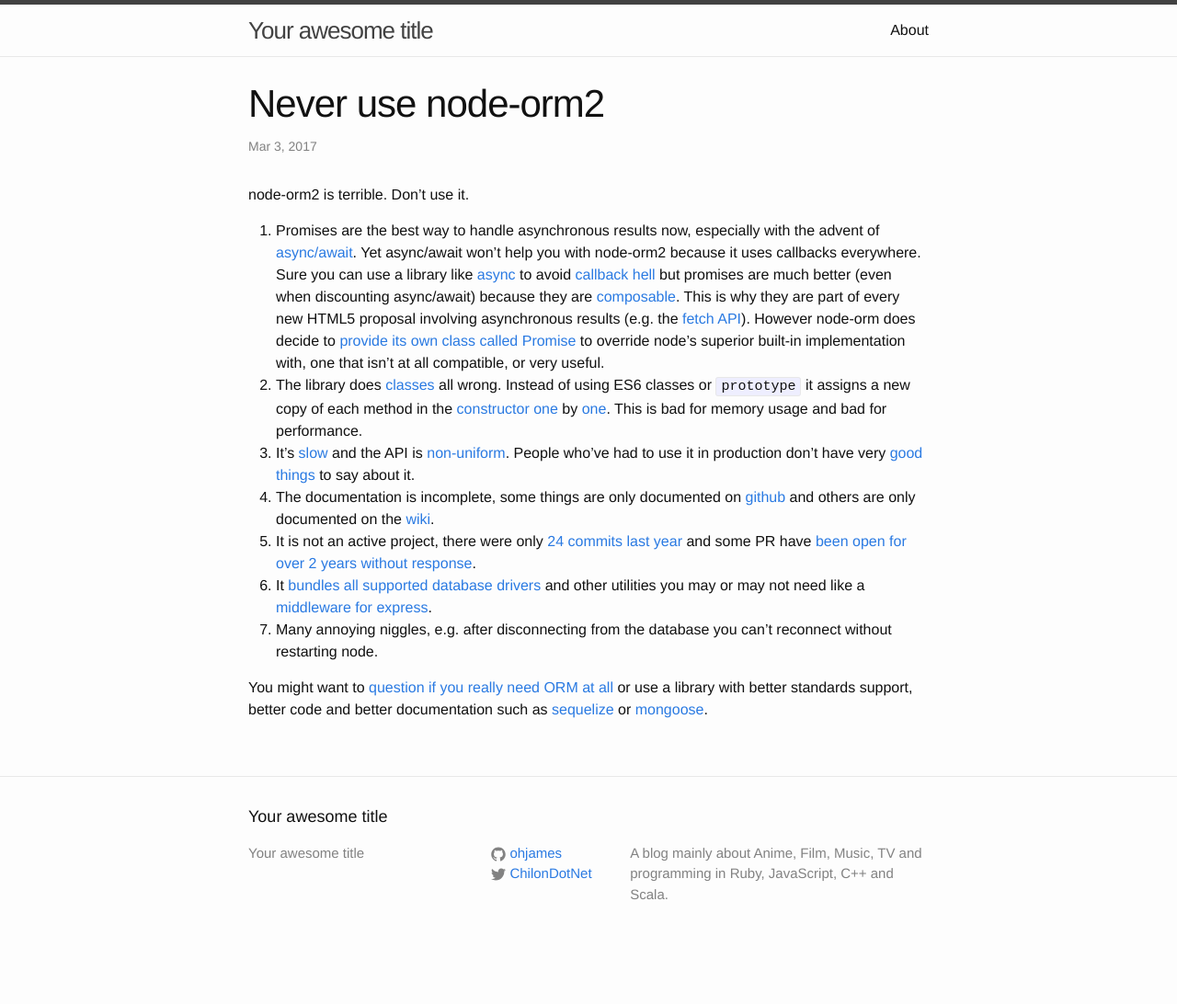
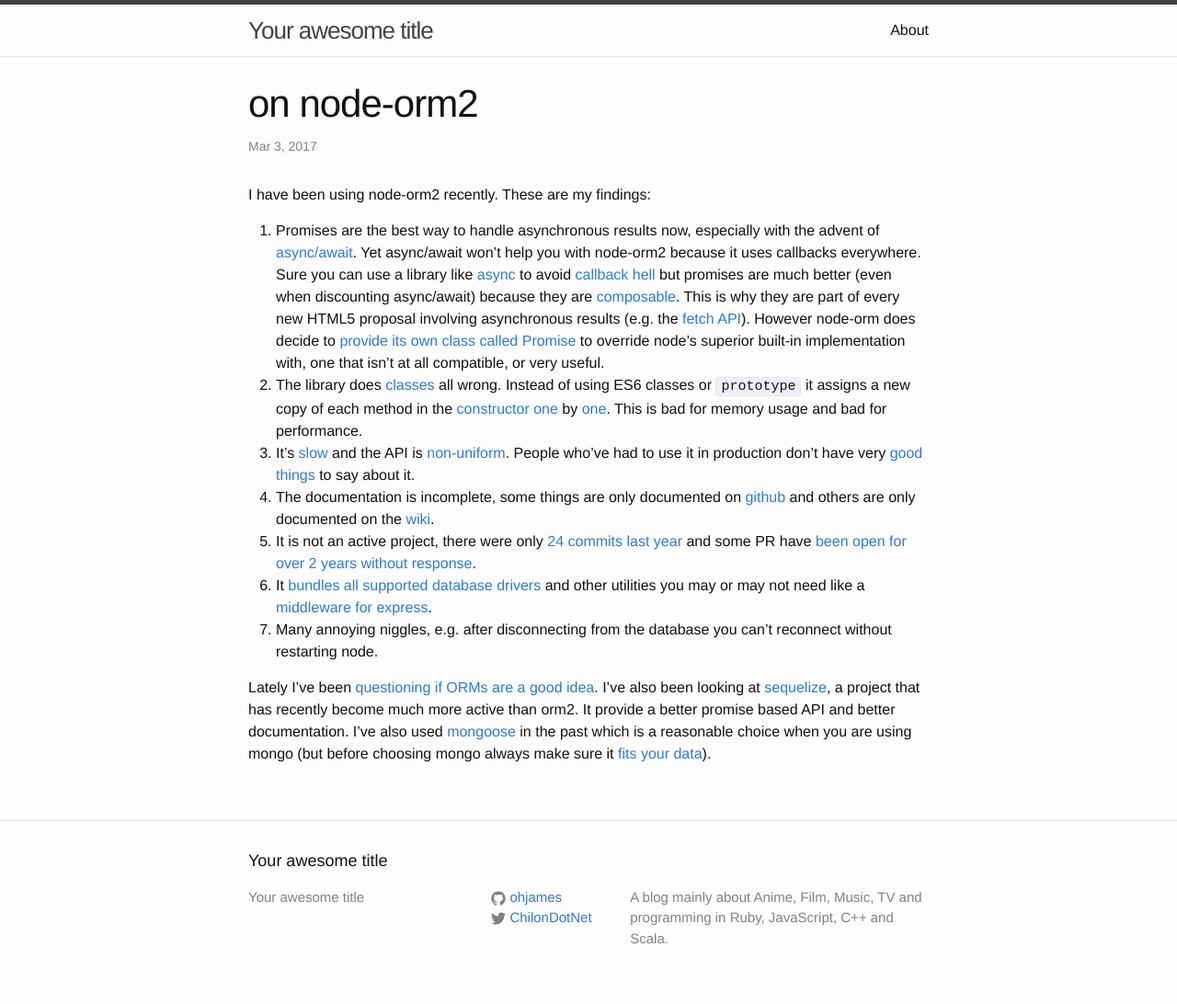
Before and after one commit to insidewhy/ohjames.github.io, a Jekyll site: the page built from _posts/2017-03-03-on-node-orm2.md, in a window 1280 px wide. Shown: the whole page at 92% size. Built offline with Jekyll 4.4.1, drawn with Linux system fonts in a browser that asks for light colours; before the commit the page ends 1044 px from its top, so only the background shows below that.

Commit message:
more diplomatic orm2 tone

```diff
--- a/_posts/2017-03-03-never-use-node-orm2.md
+++ b/_posts/2017-03-03-on-node-orm2.md
@@ -1,11 +1,11 @@
 ---
 layout: post
-title:  Never use node-orm2
+title:  on node-orm2
 date:   2017-03-03 00:15:00
 categories: node javascript
 ---
 
-node-orm2 is terrible. Don't use it.
+I have been using node-orm2 recently. These are my findings:
 
 1. Promises are the best way to handle asynchronous results now, especially with the advent of [async/await](https://blog.risingstack.com/async-await-node-js-7-nightly/). Yet async/await won't help you with node-orm2 because it uses callbacks everywhere. Sure you can use a library like [async](https://github.com/caolan/async) to avoid [callback hell](http://callbackhell.com/) but promises are much better (even when discounting async/await) because they are [composable](https://gist.github.com/domenic/3889970). This is why they are part of every new HTML5 proposal involving asynchronous results (e.g. the [fetch API](https://developer.mozilla.org/en/docs/Web/API/Fetch_API)). However node-orm does decide to [provide its own class called Promise](https://github.com/dresende/node-orm2/blob/v3.2.3/lib/Promise.js) to override node's superior built-in implementation with, one that isn't at all compatible, or very useful.
 2. The library does [classes](https://developer.mozilla.org/en/docs/Web/JavaScript/Reference/Classes) all wrong. Instead of using ES6 classes or `prototype` it assigns a new copy of each method in the [constructor](https://github.com/dresende/node-orm2/blob/v3.2.3/lib/Model.js#L205) [one](https://github.com/dresende/node-orm2/blob/v3.2.3/lib/Model.js#L223) by [one](https://github.com/dresende/node-orm2/blob/v3.2.3/lib/Model.js#L251). This is bad for memory usage and bad for performance.
@@ -15,4 +15,4 @@ node-orm2 is terrible. Don't use it.
 6. It [bundles all supported database drivers](https://github.com/dresende/node-orm2/tree/v3.2.3/lib/Drivers/DML) and other utilities you may or may not need like a [middleware for express](https://github.com/dresende/node-orm2/blob/v3.2.3/lib/Express.js).
 7. Many annoying niggles, e.g. after disconnecting from the database you can't reconnect without restarting node.
 
-You might want to [question if you really need ORM at all](http://www.bigdatalittlegeek.com/blog/2014/3/18/orm-the-killer-of-scalability) or use a library with better standards support, better code and better documentation such as [sequelize](http://docs.sequelizejs.com/en/v3/) or [mongoose](https://github.com/Automattic/mongoose).
+Lately I've been [questioning if ORMs are a good idea](http://www.bigdatalittlegeek.com/blog/2014/3/18/orm-the-killer-of-scalability). I've also been looking at [sequelize](http://docs.sequelizejs.com/en/v3/), a project that has recently become much more active than orm2. It provide a better promise based API and better documentation. I've also used [mongoose](https://github.com/Automattic/mongoose) in the past which is a reasonable choice when you are using mongo (but before choosing mongo always make sure it [fits your data](http://www.sarahmei.com/blog/2013/11/11/why-you-should-never-use-mongodb/)).
```
